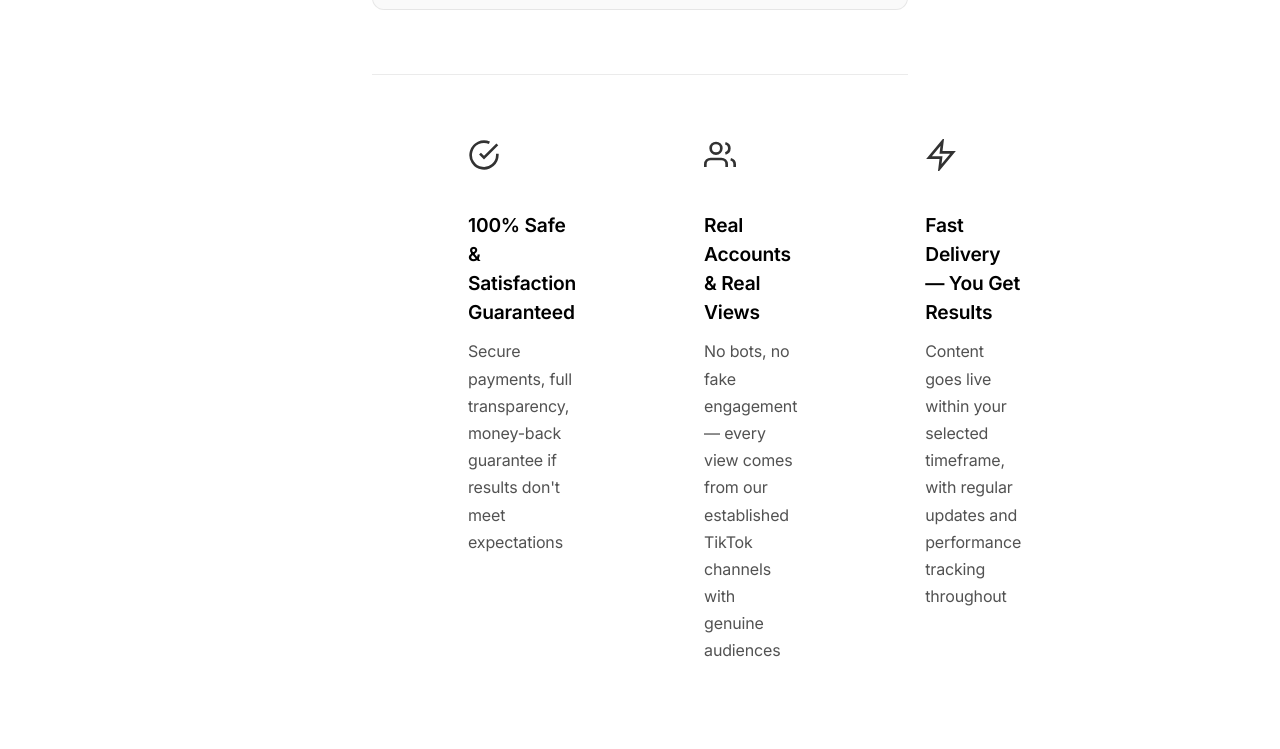
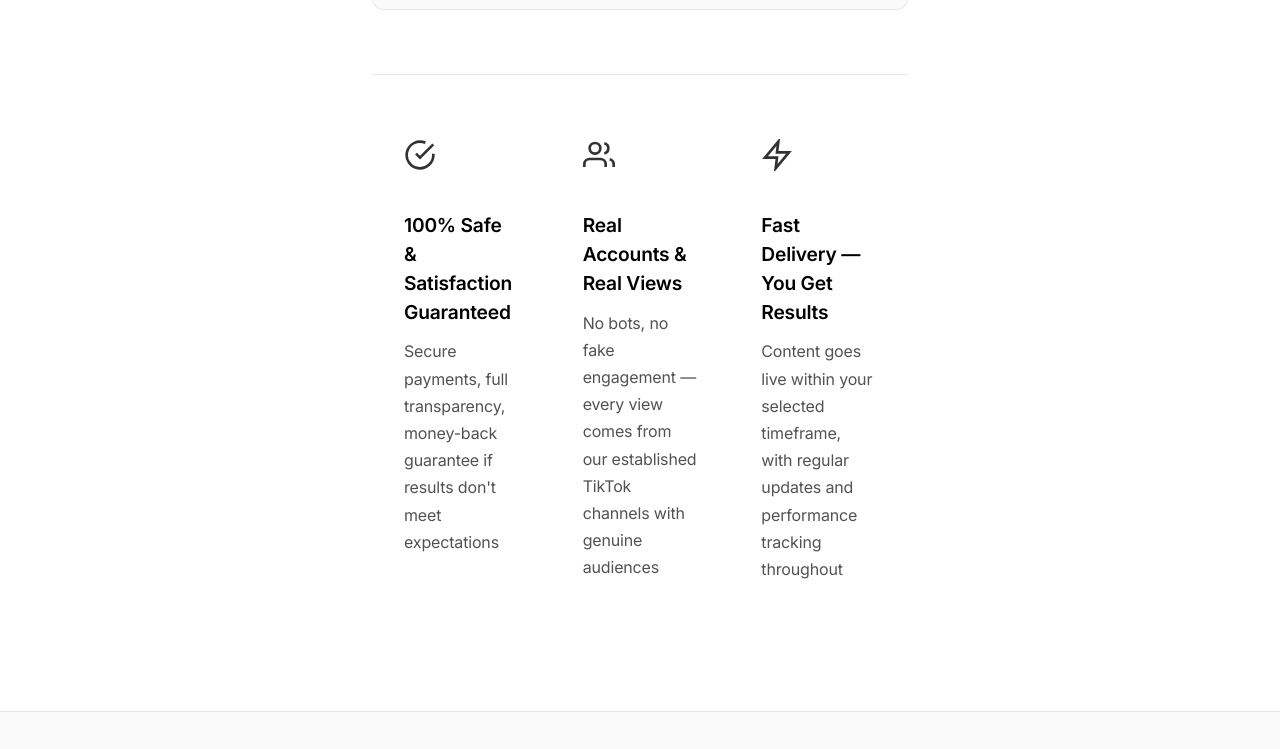
Before and after one commit to nevernot25/social, a website: page index.html in a window 1280 px wide. Shown: the part 3431-4180 px from the top of the page. Drawn offline with Linux system fonts and the light colour scheme; a script that the page names is missing.

Commit message:
Match trust badges width exactly to services section (1200px)

```diff
--- a/style.css
+++ b/style.css
@@ -251,18 +251,16 @@ body {
 
 /* Trust Features */
 .trust-features {
-    max-width: 100%;
+    max-width: 1200px;
     margin: 4rem auto 0;
-    padding: 4rem 6rem;
+    padding: 4rem 2rem;
     border-top: 1px solid rgba(0, 0, 0, 0.08);
 }
 
 .trust-grid {
     display: grid;
     grid-template-columns: repeat(3, 1fr);
-    gap: 8rem;
-    max-width: 1800px;
-    margin: 0 auto;
+    gap: 4rem;
 }
 
 .trust-item {
```
